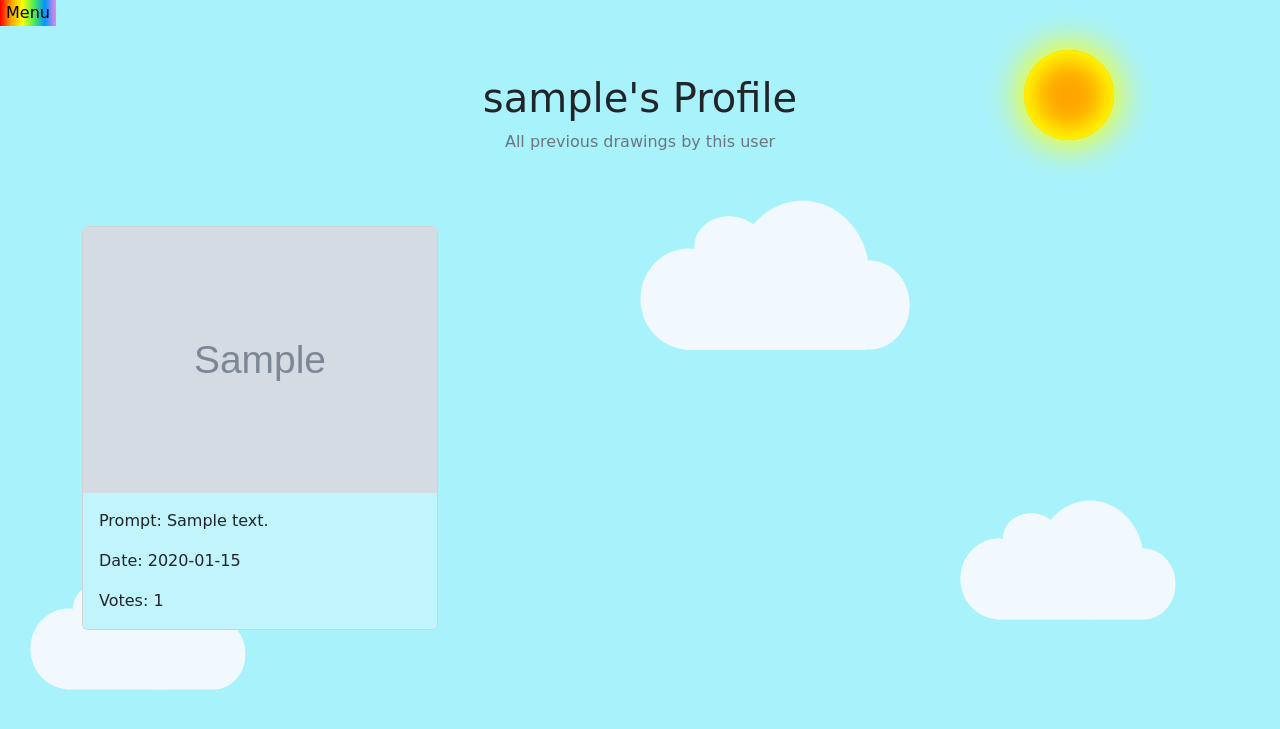
After one commit to hdavies159753/cits3403_app, a Flask app: page /profile/1 in a window 1280 px wide. The commit adds this page. Shown: the top 729 px of the page. Run offline with Flask 3, Linux system fonts and the light colour scheme; a user stored in the database is signed in; tables that the repository leaves empty hold one stand-in row (values such as "Sample post"); grey boxes marked "Sample" are stand-in pictures.

Commit message:
Add user profile page

```diff
--- a/app/routes.py
+++ b/app/routes.py
@@ -193,3 +193,18 @@ def submission_success(drawing_id):
     if drawing.user_id != current_user.id:
         return redirect(url_for('main.browse'))
     return render_template("success.html", drawing=drawing)
+
+
+@main.route("/profile/<int:user_id>")
+@login_required
+def user_profile(user_id):
+    user = User.query.get_or_404(user_id)
+
+    drawings = (
+        Drawing.query
+        .filter_by(user_id=user.id)
+        .order_by(Drawing.date.desc())
+        .all()
+    )
+
+    return render_template("userprofile.html", user=user, drawings=drawings)
--- a/app/templates/browse.html
+++ b/app/templates/browse.html
@@ -65,7 +65,11 @@
                     <img src="{{ drawing.image }}" class="card-img-top browse-img" alt="drawing">
                 </a>
                 <div class="card-body">
-                    <h5 class="card-title">{{ drawing.user.username }}</h5>
+                    <h5 class="card-title">
+                        <a href="{{ url_for('main.user_profile', user_id=drawing.user.id) }}">
+                            {{ drawing.user.username }}
+                        </a>
+                    </h5>
                     <p class="card-text">Prompt: {{ drawing.prompt.text }}</p>
                     <p class="card-text">Date: {{ drawing.date }}</p>
                 </div>
--- a/app/templates/individual_drawing.html
+++ b/app/templates/individual_drawing.html
@@ -13,7 +13,9 @@
 
     <div class="drawing-info">
         <h2 class="mt-2">
-            {{ drawing.user.username }}
+            <a href="{{ url_for('main.user_profile', user_id=drawing.user.id) }}">
+                {{ drawing.user.username }}
+            </a>
         </h2>
         <p>
             Prompt: {{ drawing.prompt.text }}
--- /dev/null
+++ b/app/templates/userprofile.html
@@ -0,0 +1,38 @@
+{% extends "base.html" %}
+
+{% block title %}{{ user.username }} Profile{% endblock %}
+
+{% block content %}
+<div class="container mt-5">
+
+    <div class="text-center">
+        <h1>{{ user.username }}'s Profile</h1>
+        <p class="text-muted">All previous drawings by this user</p>
+    </div>
+
+    <div class="row mt-5 g-4">
+        {% if drawings %}
+            {% for drawing in drawings %}
+            <div class="col-md-4">
+                <div class="card">
+                    <a href="{{ url_for('main.individual_drawing', drawing_id=drawing.id) }}">
+                        <img src="{{ drawing.image }}" class="card-img-top browse-img" alt="drawing">
+                    </a>
+
+                    <div class="card-body">
+                        <p class="card-text">Prompt: {{ drawing.prompt.text }}</p>
+                        <p class="card-text">Date: {{ drawing.date.strftime('%Y-%m-%d') }}</p>
+                        <p class="card-text">Votes: {{ drawing.votes|length }}</p>
+                    </div>
+                </div>
+            </div>
+            {% endfor %}
+        {% else %}
+            <div class="col-12">
+                <p class="text-center text-muted">This user has not submitted any drawings yet.</p>
+            </div>
+        {% endif %}
+    </div>
+
+</div>
+{% endblock %}
```
